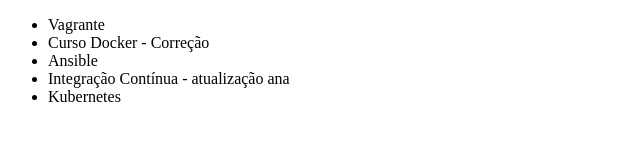
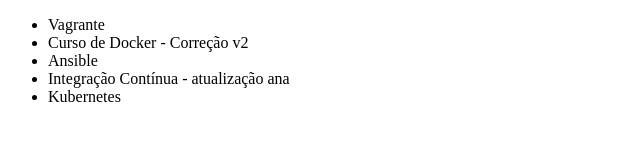
Before and after one commit to ktrink/alura, a plain HTML site: page index.html in a window 1280 px wide. Shown: the full height of the page, 0-640 px from the left. Drawn offline with Linux system fonts and the light colour scheme.

Commit message:
Curso de Docker - Correção v2

```diff
--- a/index.html
+++ b/index.html
@@ -7,7 +7,7 @@
     <body>
         <ul>
             <li>Vagrante</li>
-            <li>Curso Docker - Correção</li>
+            <li>Curso de Docker - Correção v2</li>
             <li>Ansible</li>
             <li>Integração Contínua - atualização ana</li>
             <li>Kubernetes</li>
```
